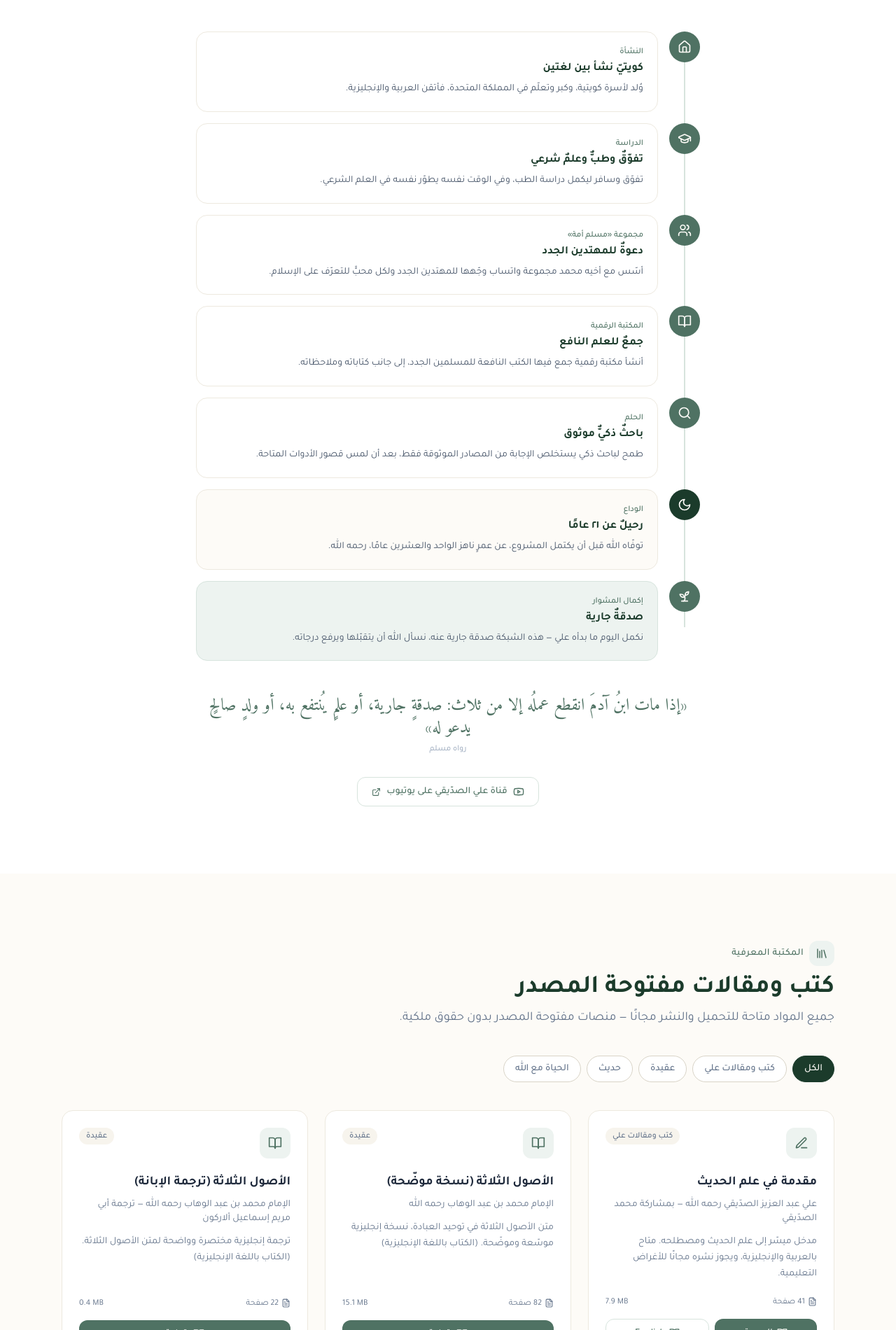
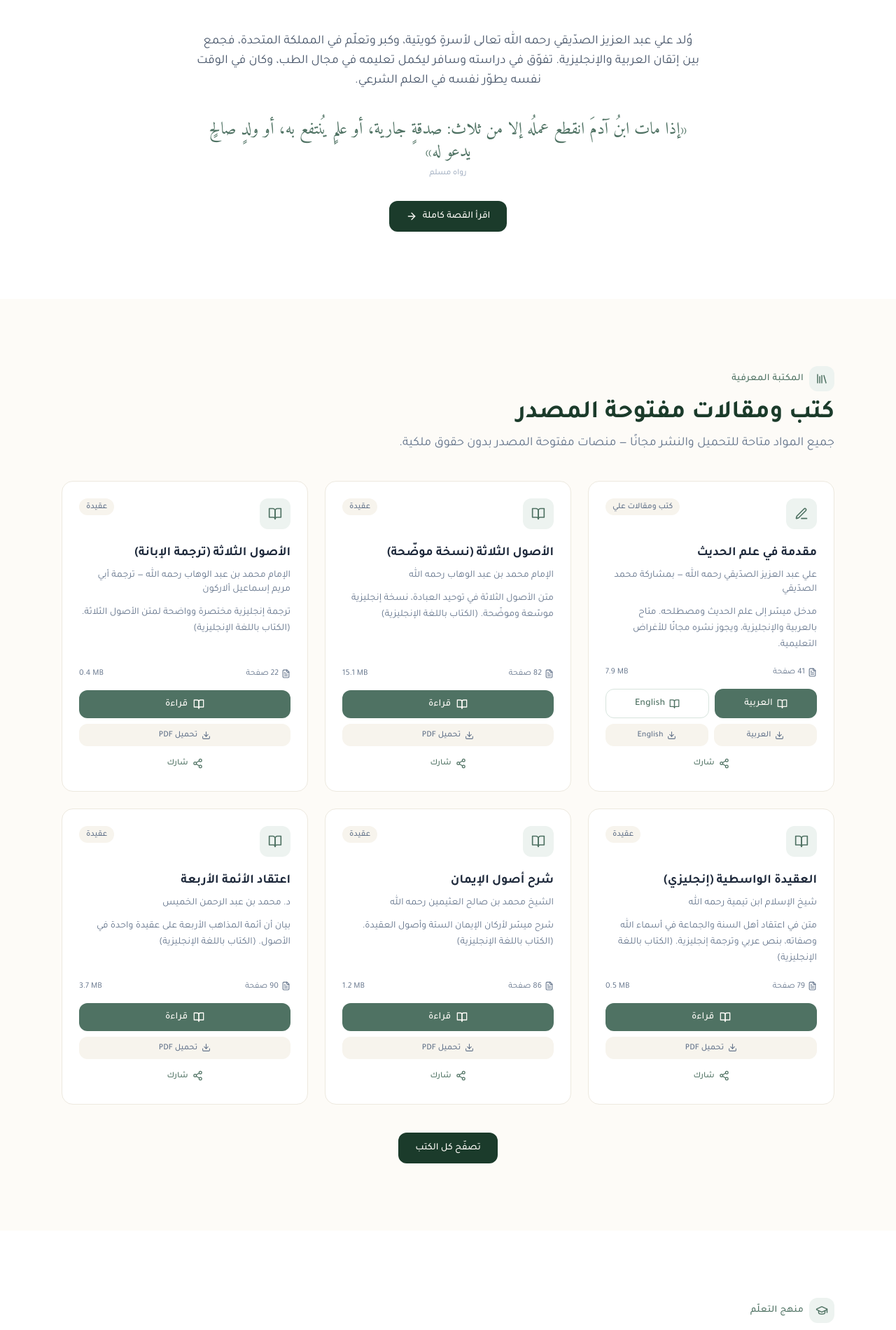
Before and after one commit to Rawdah-kuw/muslim-ummah-network, a Next.js app: page /ar in a window 1280 px wide. Shown: the part 1200-3100 px from the top of the page at 70% size. Built offline with nearby package versions, Linux system fonts and the light colour scheme.

Commit message:
Lean landing: about/library/curriculum teasers + index pages + deep accent band

```diff
--- /dev/null
+++ b/app/[lang]/curriculum/page.js
@@ -0,0 +1,32 @@
+import { STR, LANGS } from "@/lib/i18n";
+import Header from "@/components/Header";
+import Curriculum from "@/components/Curriculum";
+import Footer from "@/components/Footer";
+
+export function generateStaticParams() {
+  return LANGS.map((lang) => ({ lang }));
+}
+
+export const dynamicParams = false;
+
+export function generateMetadata({ params }) {
+  const lang = LANGS.includes(params.lang) ? params.lang : "ar";
+  const t = STR[lang];
+  return { title: t.pathTitle, description: t.pathDesc, openGraph: { title: t.pathTitle, type: "website" } };
+}
+
+export default function CurriculumIndexPage({ params }) {
+  const lang = LANGS.includes(params.lang) ? params.lang : "ar";
+  const t = STR[lang];
+  const rtl = lang === "ar";
+
+  return (
+    <>
+      <Header t={t} lang={lang} />
+      <main className="pt-8">
+        <Curriculum t={t} lang={lang} rtl={rtl} />
+      </main>
+      <Footer t={t} lang={lang} />
+    </>
+  );
+}
--- /dev/null
+++ b/app/[lang]/library/page.js
@@ -0,0 +1,31 @@
+import { STR, LANGS } from "@/lib/i18n";
+import Header from "@/components/Header";
+import Library from "@/components/Library";
+import Footer from "@/components/Footer";
+
+export function generateStaticParams() {
+  return LANGS.map((lang) => ({ lang }));
+}
+
+export const dynamicParams = false;
+
+export function generateMetadata({ params }) {
+  const lang = LANGS.includes(params.lang) ? params.lang : "ar";
+  const t = STR[lang];
+  return { title: t.libTitle, description: t.libDesc, openGraph: { title: t.libTitle, type: "website" } };
+}
+
+export default function LibraryIndexPage({ params }) {
+  const lang = LANGS.includes(params.lang) ? params.lang : "ar";
+  const t = STR[lang];
+
+  return (
+    <>
+      <Header t={t} lang={lang} />
+      <main className="pt-8">
+        <Library t={t} lang={lang} />
+      </main>
+      <Footer t={t} lang={lang} />
+    </>
+  );
+}
--- a/app/[lang]/page.js
+++ b/app/[lang]/page.js
@@ -22,9 +22,9 @@ export default function Page({ params }) {
       <Header t={t} lang={lang} />
       <Hero t={t} />
       <DailyWird t={t} lang={lang} />
-      <About t={t} />
-      <Library t={t} lang={lang} />
-      <Curriculum t={t} lang={lang} rtl={rtl} />
+      <About t={t} lang={lang} preview />
+      <Library t={t} lang={lang} preview />
+      <Curriculum t={t} lang={lang} rtl={rtl} preview />
       <Feed t={t} lang={lang} />
       <SmartSearch t={t} lang={lang} />
       <AskLibrary t={t} lang={lang} />
--- a/app/sitemap.js
+++ b/app/sitemap.js
@@ -12,6 +12,8 @@ export default function sitemap() {
   for (const lang of LANGS) {
     urls.push({ url: `${BASE}/${lang}`, lastModified: now, changeFrequency: "weekly", priority: 1 });
     urls.push({ url: `${BASE}/${lang}/about`, lastModified: now, changeFrequency: "monthly", priority: 0.7 });
+    urls.push({ url: `${BASE}/${lang}/library`, lastModified: now, changeFrequency: "weekly", priority: 0.9 });
+    urls.push({ url: `${BASE}/${lang}/curriculum`, lastModified: now, changeFrequency: "weekly", priority: 0.9 });
     urls.push({ url: `${BASE}/${lang}/curated/youtube`, lastModified: now, changeFrequency: "monthly", priority: 0.6 });
     urls.push({ url: `${BASE}/${lang}/curated/instagram`, lastModified: now, changeFrequency: "monthly", priority: 0.6 });
 
--- a/components/About.jsx
+++ b/components/About.jsx
@@ -1,4 +1,5 @@
-import { Info, Youtube, ExternalLink, Home, GraduationCap, Users, BookOpen, Search, Moon, Sprout } from "lucide-react";
+import Link from "next/link";
+import { Info, Youtube, ExternalLink, Home, GraduationCap, Users, BookOpen, Search, Moon, Sprout, ArrowLeft } from "lucide-react";
 import SectionHead from "./SectionHead";
 
 // Icons per milestone (content lives in i18n: t.aboutTimeline). The last two
@@ -13,7 +14,25 @@ const STEPS = [
   { Icon: Sprout, accent: true },
 ];
 
-export default function About({ t }) {
+export default function About({ t, lang = "ar", preview = false }) {
+  if (preview) {
+    return (
+      <section id="about" className="py-16 md:py-24 bg-white scroll-mt-24">
+        <div className="max-w-3xl mx-auto px-6 text-center">
+          <SectionHead icon={Info} kicker={t.aboutKicker} title={t.aboutTitle} />
+          <p className="text-slate-600 leading-loose text-base md:text-lg">{t.aboutParas[0]}</p>
+          <blockquote className="font-quran text-xl md:text-2xl mt-10 mb-1.5 text-sage-600 leading-loose">
+            {t.aboutHadith}
+          </blockquote>
+          <p className="text-xs text-slate-400 mb-8">{t.aboutHadithSrc}</p>
+          <Link href={`/${lang}/about`}
+            className="inline-flex items-center gap-2 px-6 py-3 rounded-xl text-sm font-medium text-cream bg-pinebtn hover:opacity-90 transition-opacity">
+            {t.aboutReadMore} <ArrowLeft size={16} className="rtl:rotate-180" />
+          </Link>
+        </div>
+      </section>
+    );
+  }
   return (
     <section id="about" className="py-16 md:py-24 bg-white scroll-mt-24">
       <div className="max-w-3xl mx-auto px-6">
--- a/components/AskLibrary.jsx
+++ b/components/AskLibrary.jsx
@@ -33,14 +33,14 @@ export default function AskLibrary({ t, lang }) {
   };
 
   return (
-    <section id="ask" className="py-16 md:py-24 bg-pearl-50 scroll-mt-24">
+    <section id="ask" className="py-16 md:py-24 bg-[#16302a] scroll-mt-24">
       <div className="max-w-3xl mx-auto px-6 text-center">
         <div className="inline-flex items-center gap-2 px-4 py-1.5 rounded-full mb-6 text-sm font-medium bg-sage-100 text-sage-600">
           <Sparkles size={16} /> {t.askKicker}
           <span className="text-[10px] px-2 py-0.5 rounded-full bg-pinebtn text-cream">{t.beta}</span>
         </div>
-        <h2 className="text-3xl md:text-5xl font-bold mb-3 text-pine-800">{t.askTitle}</h2>
-        <p className="text-slate-500 mb-8 text-base md:text-lg">{t.askSub}</p>
+        <h2 className="text-3xl md:text-5xl font-bold mb-3 text-cream">{t.askTitle}</h2>
+        <p className="text-pearl-200 mb-8 text-base md:text-lg">{t.askSub}</p>
 
         <div className="bg-white rounded-2xl p-2 flex items-center gap-2 shadow-pine border border-sage-300">
           <input
@@ -58,7 +58,7 @@ export default function AskLibrary({ t, lang }) {
           </button>
         </div>
 
-        {err && <p className="mt-6 text-sm text-slate-500">{err}</p>}
+        {err && <p className="mt-6 text-sm text-pearl-200">{err}</p>}
 
         {res && (
           <div className="mt-8 text-start">
@@ -87,7 +87,7 @@ export default function AskLibrary({ t, lang }) {
           </div>
         )}
 
-        <p className="mt-6 inline-flex items-center gap-1.5 text-xs text-slate-400 leading-relaxed">
+        <p className="mt-6 inline-flex items-center gap-1.5 text-xs text-pearl-300 leading-relaxed">
           <AlertTriangle size={13} /> {t.askDisclaimer}
         </p>
       </div>
--- a/components/Curriculum.jsx
+++ b/components/Curriculum.jsx
@@ -14,7 +14,7 @@ const LEVEL_STYLE = {
   3: "bg-pinebtn text-cream",
 };
 
-export default function Curriculum({ t, lang, rtl }) {
+export default function Curriculum({ t, lang, rtl, preview = false }) {
   const [cat, setCat] = useState("all");
   const Arrow = rtl ? ArrowUpLeft : ArrowUpRight;
 
@@ -60,6 +60,7 @@ export default function Curriculum({ t, lang, rtl }) {
         </div>
 
         {/* Science filters */}
+        {!preview && (
           <div className="flex flex-wrap gap-2 mb-12" role="tablist" aria-label={t.pathTitle}>
             {PL_CATS.map((c) => (
               <button key={c.key} onClick={() => setCat(c.key)} role="tab" aria-selected={cat === c.key}
@@ -72,10 +73,11 @@ export default function Curriculum({ t, lang, rtl }) {
               </button>
             ))}
           </div>
+        )}
 
         {/* Grouped by science → ordered beginner to advanced inside each */}
         <div className="space-y-14">
-          {sciences.map(({ cat: c, items }) => (
+          {(preview ? sciences.slice(0, 2) : sciences).map(({ cat: c, items }) => (
             <div key={c.key}>
               <div className="mb-6">
                 <div className="flex items-center gap-3 mb-2">
@@ -134,7 +136,16 @@ export default function Curriculum({ t, lang, rtl }) {
           ))}
         </div>
 
-        {/* Recommended YouTube channels — all YouTube lives here */}
+        {preview && (
+          <div className="mt-12 text-center">
+            <Link href={`/${lang}/curriculum`}
+              className="inline-flex items-center gap-2 px-6 py-3 rounded-xl text-sm font-medium text-cream bg-pinebtn hover:opacity-90 transition-opacity">
+              {t.viewAllPath}
+            </Link>
+          </div>
+        )}
+
+        {!preview && (
         <div className="mt-20">
           <div className="flex items-center gap-3 mb-6">
             <Youtube size={22} className="text-red-500" />
@@ -164,6 +175,7 @@ export default function Curriculum({ t, lang, rtl }) {
             ))}
           </div>
         </div>
+        )}
       </div>
     </section>
   );
--- a/components/Header.jsx
+++ b/components/Header.jsx
@@ -6,6 +6,11 @@ import { Languages, Moon, Sun } from "lucide-react";
 import PearlMark from "./PearlMark";
 
 const NAV_IDS = ["about", "library", "curriculum", "search"];
+const navHref = (lang, id) =>
+  id === "about" ? `/${lang}/about`
+  : id === "library" ? `/${lang}/library`
+  : id === "curriculum" ? `/${lang}/curriculum`
+  : `/${lang}#${id}`;
 
 export default function Header({ t, lang }) {
   const [dark, setDark] = useState(false);
@@ -37,10 +42,10 @@ export default function Header({ t, lang }) {
         <div className="flex flex-wrap items-center justify-center gap-1">
           <nav className="flex flex-wrap items-center justify-center gap-1" aria-label="Main">
             {NAV_IDS.map((id) => (
-              <a key={id} href={`/${lang}#${id}`}
+              <Link key={id} href={navHref(lang, id)}
                 className="px-3 md:px-4 py-2 rounded-lg text-sm font-medium text-slate-500 hover:text-slate-900 hover:bg-pearl-100 transition-colors">
                 {t.nav[id]}
-              </a>
+              </Link>
             ))}
           </nav>
           <button type="button" onClick={toggleTheme} aria-label={dark ? t.lightMode : t.darkMode}
--- a/components/Library.jsx
+++ b/components/Library.jsx
@@ -7,9 +7,10 @@ import SectionHead from "./SectionHead";
 import ShareButton from "./ShareButton";
 import { BOOKS, CATS, CONTACT_EMAIL, bookSlug } from "@/lib/data";
 
-export default function Library({ t, lang }) {
+export default function Library({ t, lang, preview = false }) {
   const [cat, setCat] = useState("all");
-  const books = cat === "all" ? BOOKS : BOOKS.filter((b) => b.cat === cat);
+  const filtered = cat === "all" ? BOOKS : BOOKS.filter((b) => b.cat === cat);
+  const books = preview ? BOOKS.slice(0, 6) : filtered;
   const readHref = (b, v) => `/${lang}/library/${bookSlug(b)}/read${v ? `?v=${v}` : ""}`;
 
   return (
@@ -17,6 +18,7 @@ export default function Library({ t, lang }) {
       <div className="max-w-6xl mx-auto px-6">
         <SectionHead icon={LibraryIcon} kicker={t.libKicker} title={t.libTitle} desc={t.libDesc} />
 
+        {!preview && (
           <div className="flex flex-wrap gap-2 mb-10" role="tablist" aria-label={t.libKicker}>
             {CATS.map((c) => (
               <button key={c.key} onClick={() => setCat(c.key)} role="tab" aria-selected={cat === c.key}
@@ -29,6 +31,7 @@ export default function Library({ t, lang }) {
               </button>
             ))}
           </div>
+        )}
 
         <div className="grid grid-cols-1 sm:grid-cols-2 lg:grid-cols-3 gap-6">
           {books.map((b) => (
@@ -105,11 +108,19 @@ export default function Library({ t, lang }) {
           ))}
         </div>
 
-        {/* Content / intellectual-property notice */}
+        {preview ? (
+          <div className="mt-10 text-center">
+            <Link href={`/${lang}/library`}
+              className="inline-flex items-center gap-2 px-6 py-3 rounded-xl text-sm font-medium text-cream bg-pinebtn hover:opacity-90 transition-opacity">
+              {t.viewAllBooks}
+            </Link>
+          </div>
+        ) : (
           <p className="mt-12 text-center text-xs text-slate-400 max-w-2xl mx-auto leading-relaxed">
             {t.rightsNotice}{" "}
             <a href={`mailto:${CONTACT_EMAIL}`} className="text-sage-600 hover:underline" dir="ltr">{CONTACT_EMAIL}</a>
           </p>
+        )}
       </div>
     </section>
   );
```
Also changed, not shown: lib/i18n.js. Lines whose indentation alone changed are shown as unchanged.
